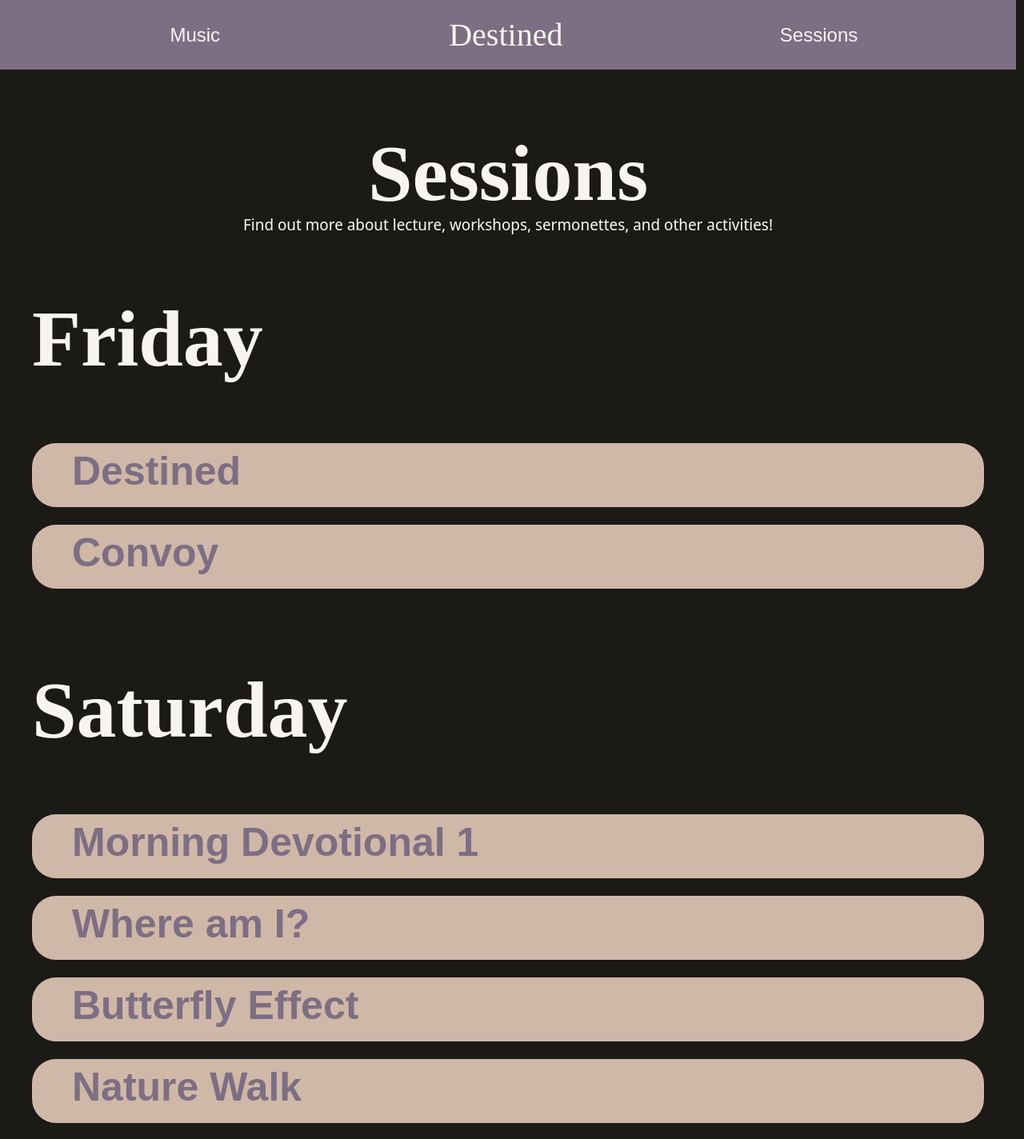
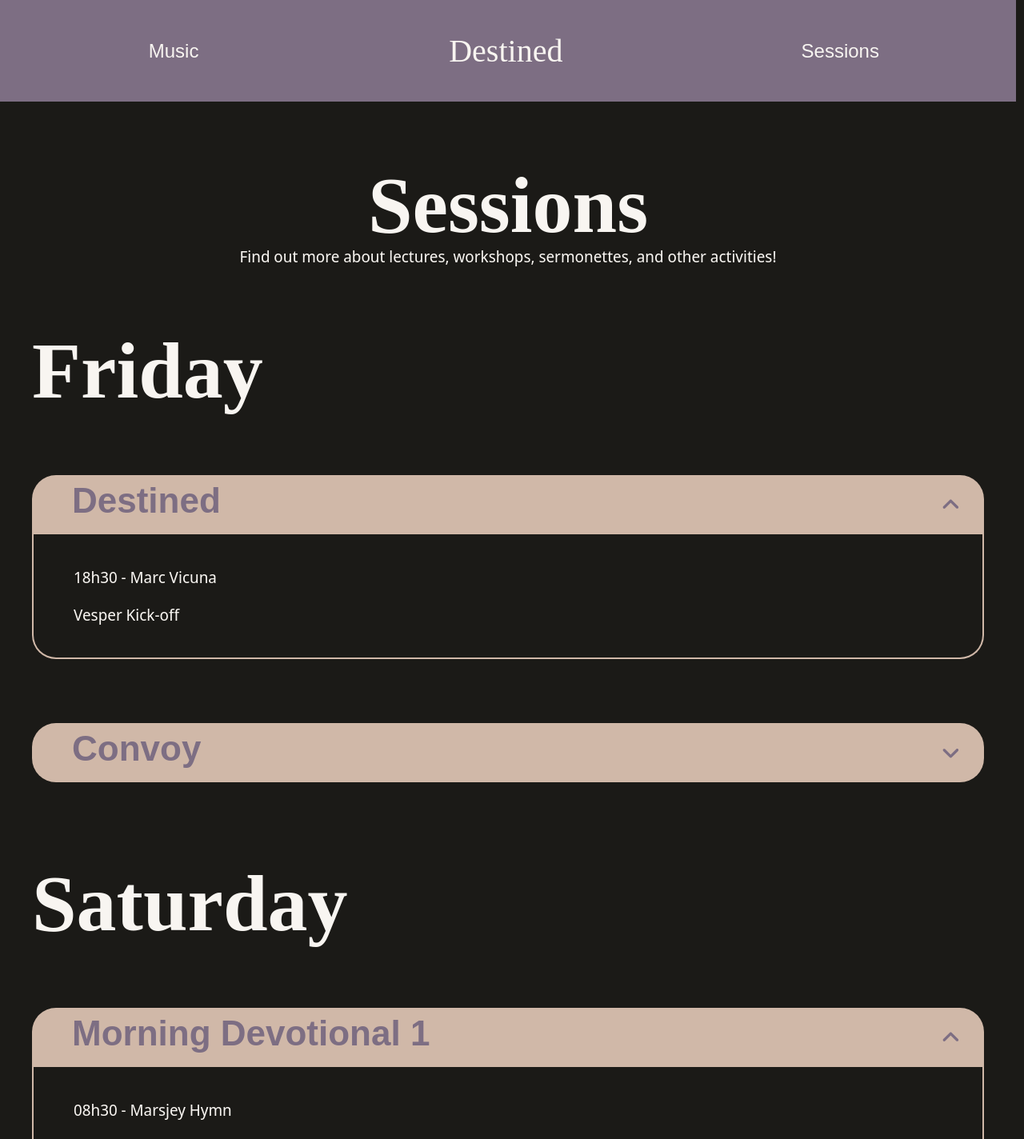
Before and after one commit to myra-grace/Destined, a React (Create React App) app: page /sessions in a window 1280 px wide. Shown: the top 1424 px of the page at 80% size. Built offline with nearby package versions, Linux system fonts and the light colour scheme; a web font is replaced by a local one.

Commit message:
dropdown caret added

```diff
--- a/src/components/Accordion.jsx
+++ b/src/components/Accordion.jsx
@@ -12,7 +12,7 @@ export function Accordion(props) {
 
             childAccordions.forEach(accordion => {
                 console.log("accordion: ", accordion);
-                if (accordion.dataset.id == id) {
+                if (accordion.dataset.id === id) {
                     accordion.dataset.state = 'open';
                 } else {
                     accordion.dataset.state = 'close';
--- a/src/components/Dropdown.jsx
+++ b/src/components/Dropdown.jsx
@@ -1,5 +1,7 @@
 import '../styles/components/dropdown.scss'
 import { useState } from "react";
+import { FontAwesomeIcon } from '@fortawesome/react-fontawesome';
+import { faAngleDown } from '@fortawesome/free-solid-svg-icons';
 
 export function Dropdown(props) {
     const { id, title, time, facilitator, content, open, parent } = props;
@@ -11,8 +13,7 @@ export function Dropdown(props) {
             const childdropdowns = parentElement.querySelectorAll('[data-id]');
 
             childdropdowns.forEach(dropdown => {
-                console.log("dropdown: ", dropdown);
-                if (dropdown.dataset.id == id) {
+                if (dropdown.dataset.id === id) {
                     dropdown.dataset.state = 'open';
                 } else {
                     dropdown.dataset.state = 'close';
@@ -25,7 +26,7 @@ export function Dropdown(props) {
 
     return (
         <div aria-label={ title } className='dropdown__details' data-state={ expand ? 'open' : 'close' }>
-            <h3 className='dropdown__title' onClick={ toggleExpand }>{title}</h3>
+            <h3 className='dropdown__title' onClick={ toggleExpand }>{title}<FontAwesomeIcon icon={faAngleDown} /></h3>
             <div className='dropdown__content-wrapper'>
                 <p>{time}{ facilitator ? <span> - {facilitator}</span> : null}</p>
                 <div className='dropdown__content'>
--- a/src/components/Header.jsx
+++ b/src/components/Header.jsx
@@ -11,7 +11,7 @@ export function Header() {
 
     return (
         <nav className="header__wrapper">
-            <ul className="header__ul container">
+            <ul className="header__ul">
                 <li className="header__item">
                     <Link to="/music" className='link link--hover-underline type--subtitle' data-title='Music'>Music</Link>
                 </li>
--- a/src/data/facilitators.json
+++ b/src/data/facilitators.json
@@ -16,7 +16,7 @@
                     "time": "19h00",
                     "title": "Convoy",
                     "task": "Convoy",
-                    "description": "Travelling to Labelle in convoy",
+                    "description": "Travelling to Labelle in convoy. Leaving at 7pm. Expected arrival time: 9pm.",
                     "session": true
                 }
             ],
@@ -66,7 +66,7 @@
                     "time": "19h00",
                     "title": "Convoy",
                     "task": "Convoy",
-                    "description": "Travelling to Montreal in convoy",
+                    "description": "Travelling to Montreal in convoy. Leaving at 7pm. Expected arrival: 9pm.",
                     "session": true
                 }
             ],
@@ -140,7 +140,7 @@
                     "session": true
                 }
             ],
-            "saturday": [
+            "sunday": [
                 {
                     "time": "20h30",
                     "title": "Evening Devotional 3",
@@ -232,9 +232,9 @@
             "sunday": [
                 {
                     "time": "12h00",
-                    "title": "My Body is a Temple (part 1)",
+                    "title": "My Body is a Temple",
                     "facilitator": "Guido Clement",
-                    "description": "Health & Wellness: build a lifestyle (write up schedules & establish a routine) Practical heavy. Talk about sticking to it.",
+                    "description": "My body is a temple (part 1). Health & Wellness: build a lifestyle (write up schedules & establish a routine) Practical heavy. Talk about sticking to it.",
                     "task": "Facilitate workshop",
                     "session": true
                 }
--- a/src/pages/Sessions.jsx
+++ b/src/pages/Sessions.jsx
@@ -55,26 +55,26 @@ export function Sessions() {
     return (
         <div className="container">
             <h1 className="sessions__title standard-padding">Sessions</h1>
-            <p className="sessions__description container">Find out more about lecture, workshops, sermonettes, and other activities!</p>
+            <p className="sessions__description container">Find out more about lectures, workshops, sermonettes, and other activities!</p>
 
             <h2 className="standard-padding">Friday</h2>
-            {fridaySessions.map((item) => (
-                <Dropdown title={item.title} time={item.time} facilitator={item.facilitator} content={item.description}/>
+            {fridaySessions.map((item, index) => (
+                <Dropdown title={item.title} time={item.time} facilitator={item.facilitator} content={item.description} open={index === 0 ? true : false}/>
             ))}
 
             <h2 className="standard-padding standard-margin-top">Saturday</h2>
-            {saturdaySessions.map((item) => (
-                <Dropdown title={item.title} time={item.time} facilitator={item.facilitator} content={item.description}/>
+            {saturdaySessions.map((item, index) => (
+                <Dropdown title={item.title} time={item.time} facilitator={item.facilitator} content={item.description} open={index === 0 ? true : false}/>
             ))}
 
             <h2 className="standard-padding standard-margin-top">Sunday</h2>
-            {sundaySessions.map((item) => (
-                <Dropdown title={item.title} time={item.time} facilitator={item.facilitator} content={item.description}/>
+            {sundaySessions.map((item, index) => (
+                <Dropdown title={item.title} time={item.time} facilitator={item.facilitator} content={item.description} open={index === 0 ? true : false}/>
             ))}
 
             <h2 className="standard-padding standard-margin-top">Monday</h2>
-            {mondaySessions.map((item) => (
-                <Dropdown title={item.title} time={item.time} facilitator={item.facilitator} content={item.description}/>
+            {mondaySessions.map((item, index) => (
+                <Dropdown title={item.title} time={item.time} facilitator={item.facilitator} content={item.description} open={index === 0 ? true : false}/>
             ))}
         </div>
     )
--- a/src/styles/components/dropdown.scss
+++ b/src/styles/components/dropdown.scss
@@ -13,12 +13,24 @@
     }
 
     &__title {
-        font-size: 2.5em;
+        font-size: 2.2em;
         font-family: "Darker Grotesque", sans-serif;
         background-color: var(--secondary);
         border-radius: 1.5rem;
-        padding: 0.5rem 2.5rem 1rem;
+        padding: 0.5rem 4.5rem 1rem 2.5rem;
+        position: relative;
         cursor: pointer;
+
+        svg {
+            transition: 0.2s;
+            width: auto;
+            height: 1.3rem;
+            position: absolute;
+            margin: auto;
+            top: 0;
+            right: 1.5rem;
+            bottom: 0;
+        }
     }
 
     &__content-wrapper {
@@ -31,9 +43,17 @@
         opacity: 0;
     }
 
+    &__content {
+        margin: 1rem 0;
+    }
+
     &__details[data-state="open"] & {
         &__title {
             border-radius: 1.5rem 1.5rem 0 0;
+
+            svg {
+                transform: rotate(180deg);
+            }
         }
 
         &__content-wrapper {
--- a/src/styles/components/header.scss
+++ b/src/styles/components/header.scss
@@ -19,7 +19,6 @@
     &__item {
         width: 5rem;
         min-width: max-content;
-        margin: 0 1rem;
         display: grid;
         place-items: center;
         list-style: none;
```
